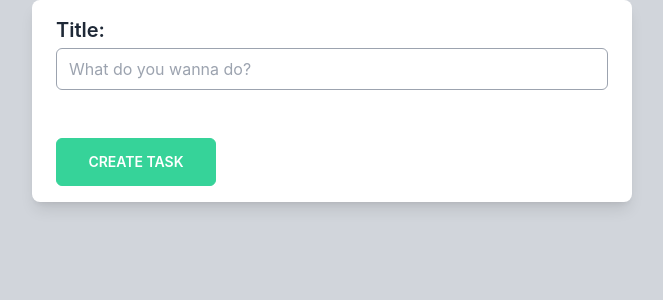
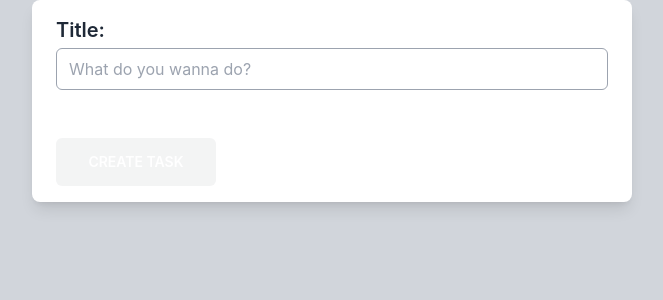
Before and after one commit to JKane22/simple-todo-app, a React (Vite) app: page / in a window 1280 px wide. Shown: the top 300 px of the page, without its empty margins (308-971 px from the left). Built offline with nearby package versions, Linux system fonts and the light colour scheme.

Commit message:
🔧Create Button Now Disables If No Title!🔧

```diff
--- a/src/App.jsx
+++ b/src/App.jsx
@@ -62,7 +62,7 @@ function App() {
         </div>
         <div className="px-6 py-4 self-end">
           <button
-            className="btn btn-success text-white w-40 rounded-md"
+            className={taskTitle == "" ? "btn btn-success text-white w-40 rounded-md btn-disabled opacity-30" : "btn btn-success text-white w-40 rounded-md"}
             onClick={createTask}
           >
             Create Task
```
